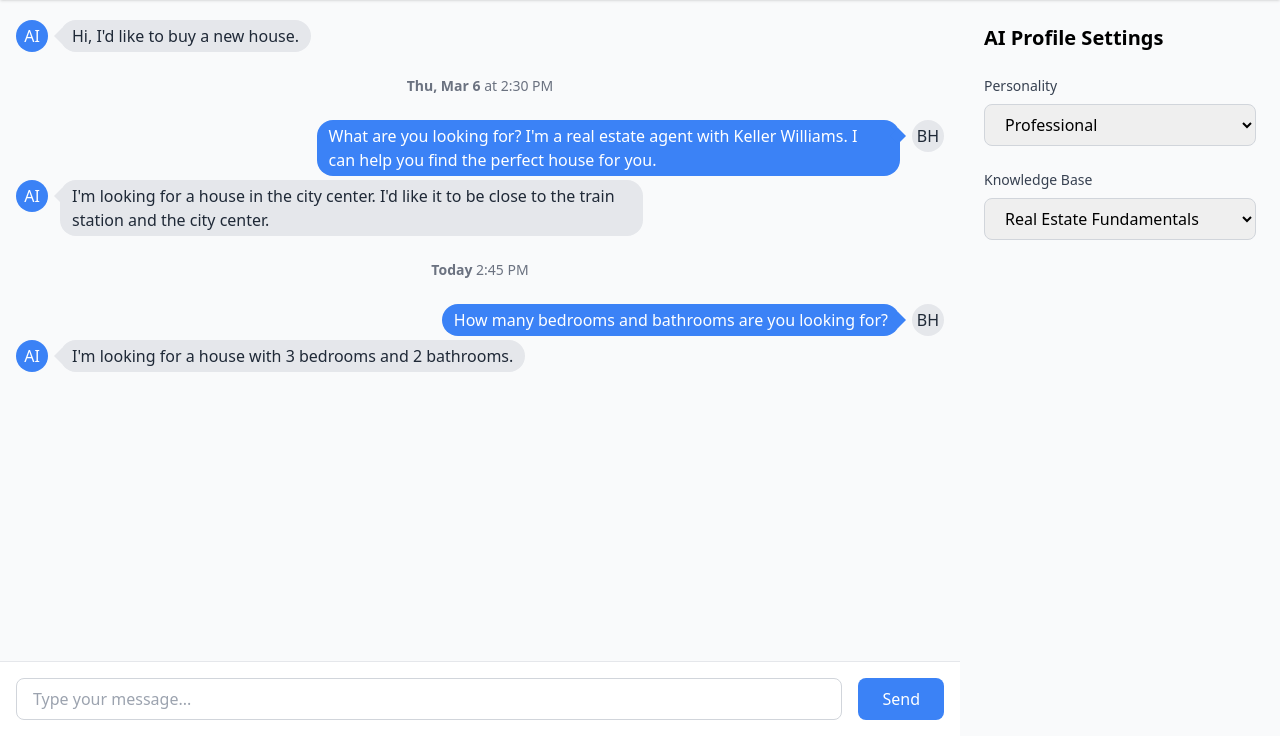
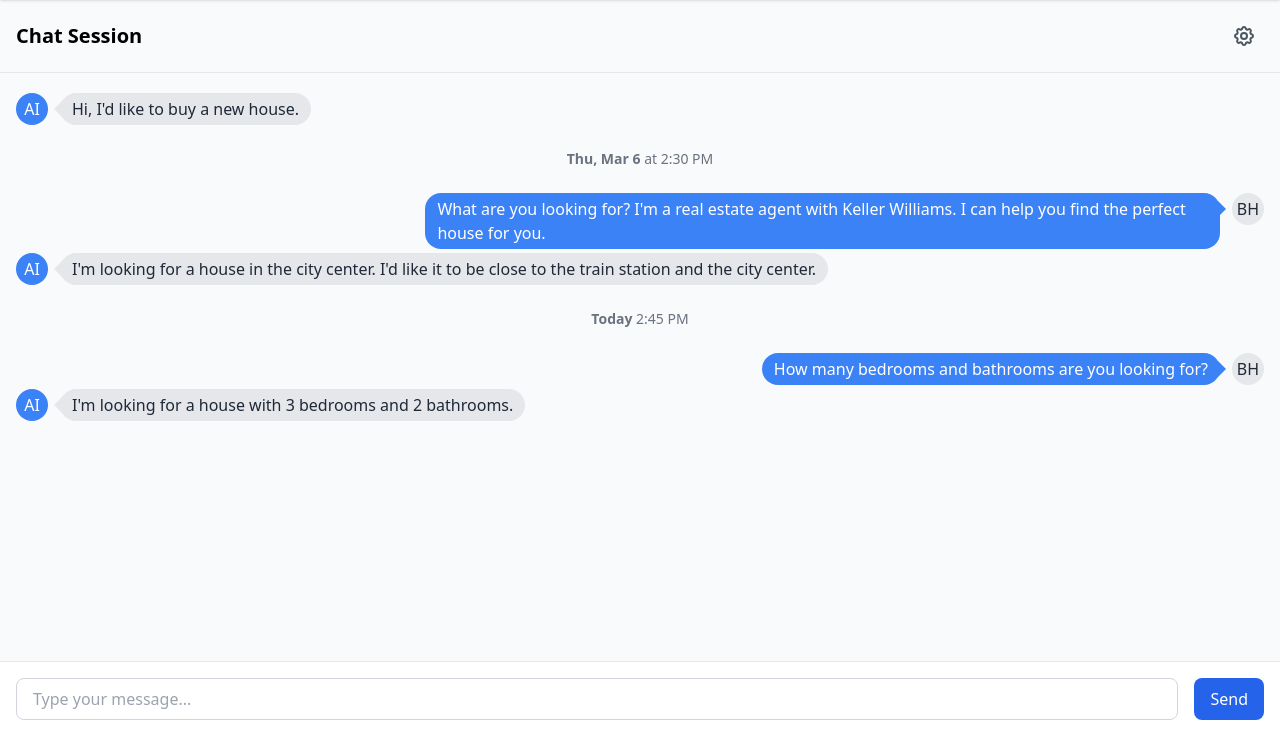
Before and after one commit to meresoft-io/keyspeak, a FastAPI app: template templates/pages/chat.html in a window 1280 px wide. Shown: the part 64-800 px from the top of the page. Run offline with FastAPI, Linux system fonts and the light colour scheme; the template is opened without the code that fills it, so the values that code supplies are empty; some libraries are stand-ins or nearby versions.

Commit message:
Assistant checkpoint: Move gear button to chat header
Assistant generated file changes:
- templates/pages/chat.html: Move gear button to upper right

---

User prompt:

Move the gear button to the upper right of the chat history

Replit-Commit-Author: Assistant
Replit-Commit-Session-Id: 86cefef3-a9fc-406d-bfe3-97f213a3a11b

```diff
--- a/templates/pages/chat.html
+++ b/templates/pages/chat.html
@@ -6,6 +6,21 @@
 <div class="flex flex-col h-[calc(100vh-4rem)] md:flex-row">
     <!-- Chat Column -->
     <div class="flex-1 flex flex-col">
+        <!-- Chat Header -->
+        <div class="flex justify-between items-center p-4 border-b border-gray-200">
+            <h2 class="text-xl font-semibold">Chat Session</h2>
+            <button
+                class="p-2 rounded-full hover:bg-gray-100 transition-colors"
+                onclick="document.getElementById('aiProfileControls').classList.toggle('hidden')">
+                <svg xmlns="http://www.w3.org/2000/svg" class="h-6 w-6 text-gray-600" fill="none" viewBox="0 0 24 24"
+                    stroke="currentColor">
+                    <path stroke-linecap="round" stroke-linejoin="round" stroke-width="2"
+                        d="M10.325 4.317c.426-1.756 2.924-1.756 3.35 0a1.724 1.724 0 002.573 1.066c1.543-.94 3.31.826 2.37 2.37a1.724 1.724 0 001.065 2.572c1.756.426 1.756 2.924 0 3.35a1.724 1.724 0 00-1.066 2.573c.94 1.543-.826 3.31-2.37 2.37a1.724 1.724 0 00-2.572 1.065c-.426 1.756-2.924 1.756-3.35 0a1.724 1.724 0 00-2.573-1.066c-1.543.94-3.31-.826-2.37-2.37a1.724 1.724 0 00-1.065-2.572c-1.756-.426-1.756-2.924 0-3.35a1.724 1.724 0 001.066-2.573c-.94-1.543.826-3.31 2.37-2.37.996.608 2.296.07 2.572-1.065z" />
+                    <path stroke-linecap="round" stroke-linejoin="round" stroke-width="2" d="M15 12a3 3 0 11-6 0 3 3 0 016 0z" />
+                </svg>
+            </button>
+        </div>
+
         <!-- Chat Messages Area -->
         <div class="flex-1 overflow-y-auto p-4">
             <!-- Messages will be rendered here -->
@@ -51,25 +66,16 @@
                     class="flex-1 rounded-lg border border-gray-300 px-4 py-2 focus:outline-none focus:ring-2 focus:ring-blue-500"
                     placeholder="Type your message...">
                 <button type="submit"
-                    class="bg-blue-500 text-white px-6 py-2 rounded-lg hover:bg-blue-600 focus:outline-none focus:ring-2 focus:ring-blue-500">
+                    class="px-4 py-2 bg-blue-600 text-white rounded-lg hover:bg-blue-700 focus:outline-none focus:ring-2 focus:ring-blue-500">
                     Send
                 </button>
             </form>
         </div>
     </div>
 
-    <!-- Mobile Toggle Button -->
-    <button
-        class="md:hidden fixed bottom-4 right-4 bg-blue-500 text-white p-3 rounded-full shadow-lg z-10"
-        onclick="document.getElementById('aiProfile').classList.toggle('translate-x-full')">
-        <svg xmlns="http://www.w3.org/2000/svg" class="h-6 w-6" fill="none" viewBox="0 0 24 24" stroke="currentColor">
-            <path stroke-linecap="round" stroke-linejoin="round" stroke-width="2" d="M10.325 4.317c.426-1.756 2.924-1.756 3.35 0a1.724 1.724 0 002.573 1.066c1.543-.94 3.31.826 2.37 2.37a1.724 1.724 0 001.065 2.572c1.756.426 1.756 2.924 0 3.35a1.724 1.724 0 00-1.066 2.573c.94 1.543-.826 3.31-2.37 2.37a1.724 1.724 0 00-2.572 1.065c-.426 1.756-2.924 1.756-3.35 0a1.724 1.724 0 00-2.573-1.066c-1.543.94-3.31-.826-2.37-2.37a1.724 1.724 0 00-1.065-2.572c-1.756-.426-1.756-2.924 0-3.35a1.724 1.724 0 001.066-2.573c-.94-1.543.826-3.31 2.37-2.37.996.608 2.296.07 2.572-1.065z" />
-            <path stroke-linecap="round" stroke-linejoin="round" stroke-width="2" d="M15 12a3 3 0 11-6 0 3 3 0 016 0z" />
-        </svg>
-    </button>
 
     <!-- AI Profile Controls Column -->
-    <div id="aiProfile" class="w-full md:w-80 p-6 bg-gray-50 overflow-y-auto fixed md:relative right-0 top-0 h-full transform translate-x-full md:translate-x-0 transition-transform duration-300 ease-in-out">
+    <div id="aiProfileControls" class="hidden w-full md:w-80 p-6 bg-gray-50 overflow-y-auto fixed md:relative right-0 top-0 h-full transform translate-x-full md:translate-x-0 transition-transform duration-300 ease-in-out">
         <h2 class="text-xl font-semibold mb-6">AI Profile Settings</h2>
 
         <!-- Personality Settings -->
```
